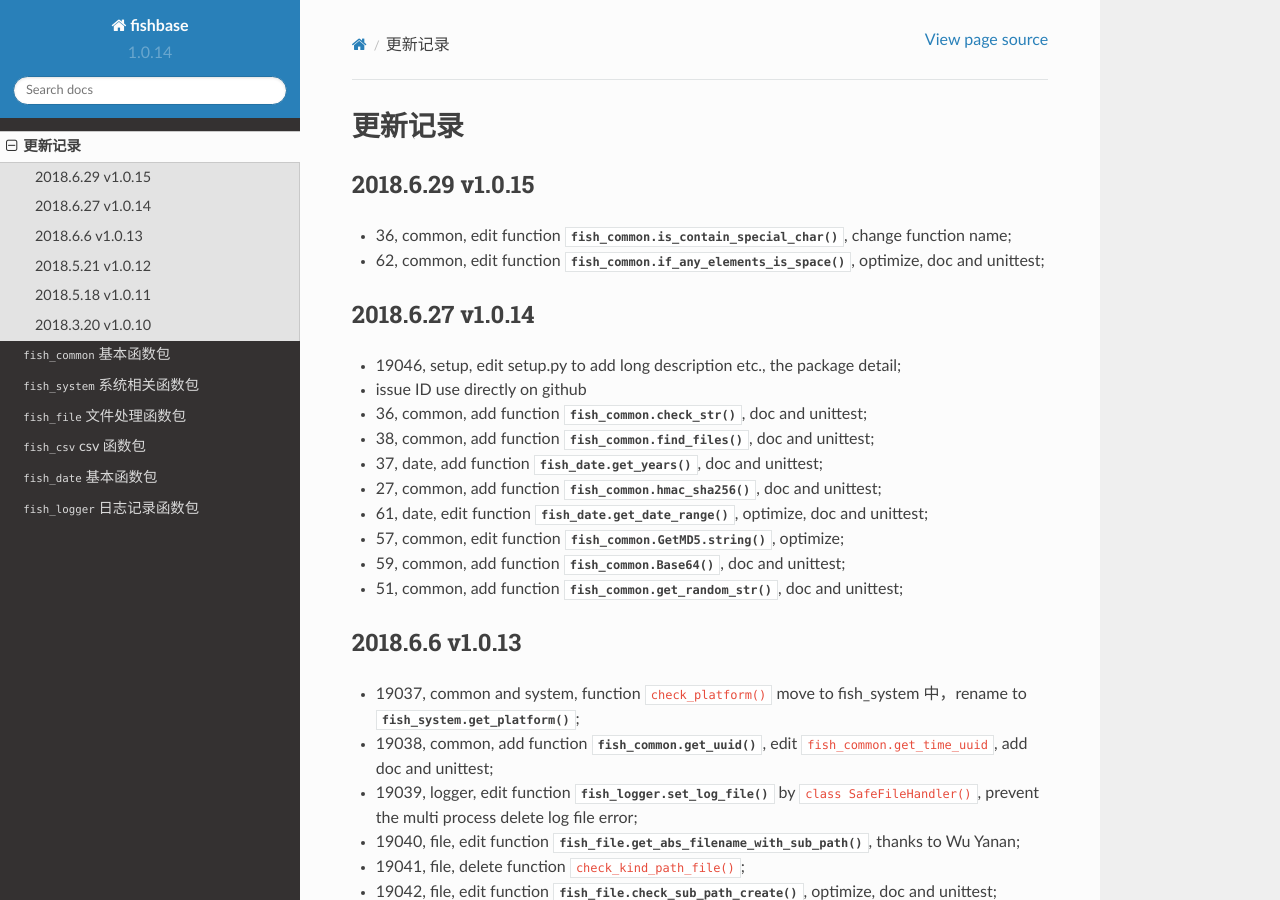
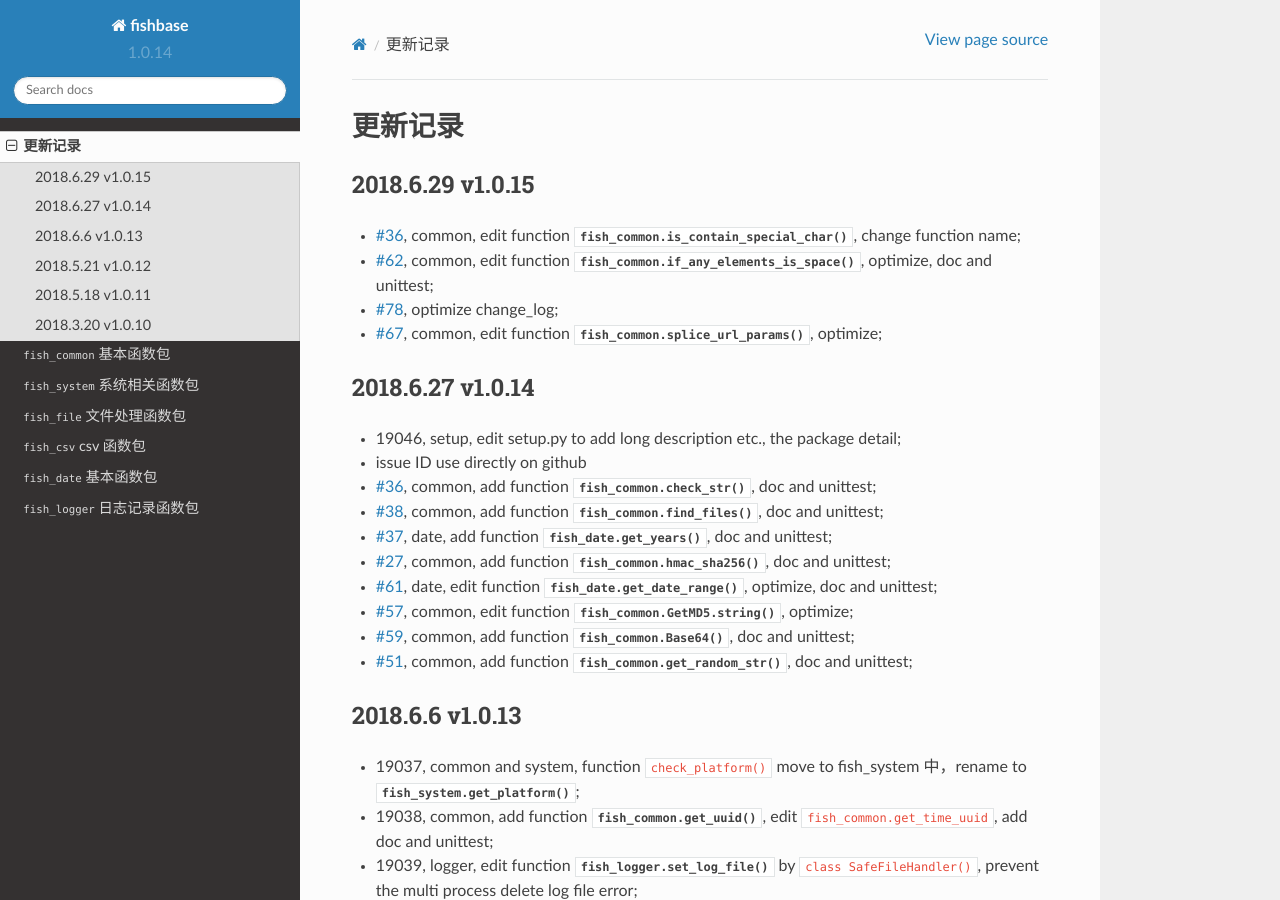
Before and after one commit to chinapnr/fishbase, a Sphinx documentation site: the page built from docs/change_log.rst, in a window 1280 px wide and 900 px high. Built offline with Sphinx 7.4.7 and the Read the Docs theme 2.0.0, drawn with Linux system fonts in a browser that asks for light colours.

Commit message:
2018.7.4 v1.0.15 optimize change_log from issue #78                             common, edit function :meth:`fish_common.splice_url_params`, optimize from issue #67

```diff
--- a/docs/change_log.rst
+++ b/docs/change_log.rst
@@ -4,22 +4,24 @@
 2018.6.29 v1.0.15
 ---------------------------
 
-* 36, common, edit function :meth:`fish_common.is_contain_special_char()`, change function name;
-* 62, common, edit function :meth:`fish_common.if_any_elements_is_space()`, optimize, doc and unittest;
+* `#36 <https://github.com/chinapnr/fishbase/issues/36>`_, common, edit function :meth:`fish_common.is_contain_special_char()`, change function name;
+* `#62 <https://github.com/chinapnr/fishbase/issues/62>`_, common, edit function :meth:`fish_common.if_any_elements_is_space()`, optimize, doc and unittest;
+* `#78 <https://github.com/chinapnr/fishbase/issues/78>`_, optimize change_log;
+* `#67 <https://github.com/chinapnr/fishbase/issues/67>`_, common, edit function :meth:`fish_common.splice_url_params`, optimize;
 
 2018.6.27 v1.0.14
 ---------------------------
 
 * 19046, setup, edit setup.py to add long description etc., the package detail;
 * issue ID use directly on github
-* 36, common, add function :meth:`fish_common.check_str()`, doc and unittest;
-* 38, common, add function :meth:`fish_common.find_files()`, doc and unittest;
-* 37, date, add function :meth:`fish_date.get_years()`, doc and unittest;
-* 27, common, add function :meth:`fish_common.hmac_sha256()`, doc and unittest;
-* 61, date, edit function :meth:`fish_date.get_date_range()`, optimize, doc and unittest;
-* 57, common, edit function :meth:`fish_common.GetMD5.string()`, optimize;
-* 59, common, add function :meth:`fish_common.Base64`, doc and unittest;
-* 51, common, add function :meth:`fish_common.get_random_str`, doc and unittest;
+* `#36 <https://github.com/chinapnr/fishbase/issues/36>`_, common, add function :meth:`fish_common.check_str()`, doc and unittest;
+* `#38 <https://github.com/chinapnr/fishbase/issues/38>`_, common, add function :meth:`fish_common.find_files()`, doc and unittest;
+* `#37 <https://github.com/chinapnr/fishbase/issues/37>`_, date, add function :meth:`fish_date.get_years()`, doc and unittest;
+* `#27 <https://github.com/chinapnr/fishbase/issues/27>`_, common, add function :meth:`fish_common.hmac_sha256()`, doc and unittest;
+* `#61 <https://github.com/chinapnr/fishbase/issues/61>`_, date, edit function :meth:`fish_date.get_date_range()`, optimize, doc and unittest;
+* `#57 <https://github.com/chinapnr/fishbase/issues/57>`_, common, edit function :meth:`fish_common.GetMD5.string()`, optimize;
+* `#59 <https://github.com/chinapnr/fishbase/issues/59>`_, common, add function :meth:`fish_common.Base64`, doc and unittest;
+* `#51 <https://github.com/chinapnr/fishbase/issues/51>`_, common, add function :meth:`fish_common.get_random_str`, doc and unittest;
 
 2018.6.6 v1.0.13
 ---------------------------
```
Also changed, not shown: 1 other file.
